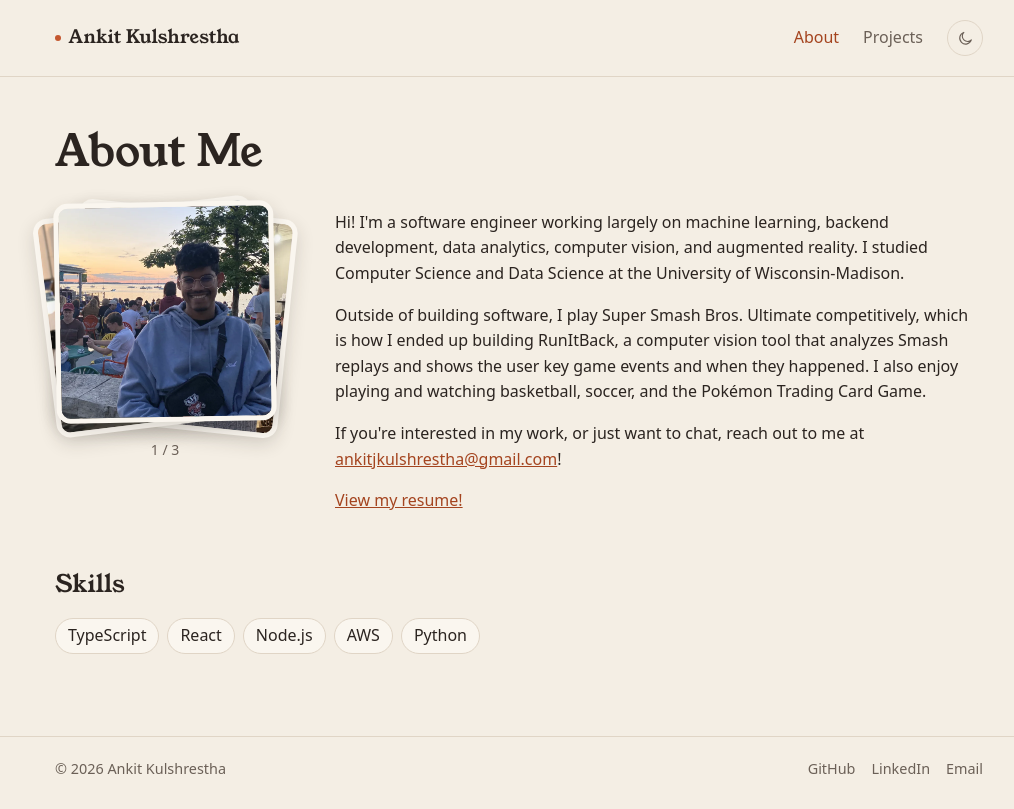
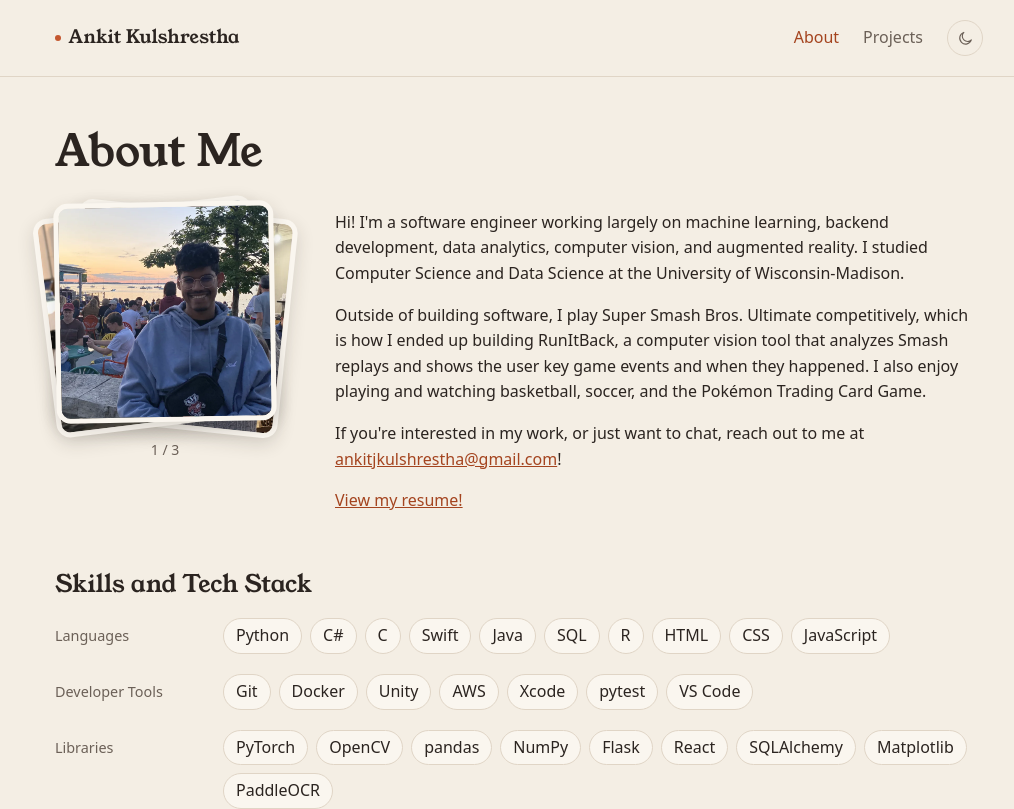
Before and after one commit to ankitjk/personal-website, a React (Vite) app in the folder web/: page /about in a window 1280 px wide. Shown: the top 809 px of the page, without its empty margins (121-1135 px from the left). Built offline with nearby package versions, Linux system fonts and the light colour scheme.

Commit message:
Show resume skills on the About page
Replaces the starter skills list with the resume's Technical Skills,
under a "Skills and Tech Stack" heading and grouped the same way:
Languages, Developer Tools, Libraries and Other.

Co-Authored-By: Claude Opus 5.5 <noreply@anthropic.com>

```diff
--- a/web/src/pages/About.tsx
+++ b/web/src/pages/About.tsx
@@ -2,8 +2,46 @@ import PhotoStack from '../components/PhotoStack.tsx'
 import { site } from '../data/site.ts'
 import styles from './Page.module.css'
 
-// TODO: replace with your own skills
-const skills = ['TypeScript', 'React', 'Node.js', 'AWS', 'Python']
+// Grouped the same way as the Technical Skills section of the resume
+const skillGroups = [
+  {
+    label: 'Languages',
+    skills: [
+      'Python',
+      'C#',
+      'C',
+      'Swift',
+      'Java',
+      'SQL',
+      'R',
+      'HTML',
+      'CSS',
+      'JavaScript',
+    ],
+  },
+  {
+    label: 'Developer Tools',
+    skills: ['Git', 'Docker', 'Unity', 'AWS', 'Xcode', 'pytest', 'VS Code'],
+  },
+  {
+    label: 'Libraries',
+    skills: [
+      'PyTorch',
+      'OpenCV',
+      'pandas',
+      'NumPy',
+      'Flask',
+      'React',
+      'SQLAlchemy',
+      'Matplotlib',
+      'PaddleOCR',
+    ],
+  },
+  {
+    label: 'Other',
+    skills: ['Generative AI/LLMs', 'Prompt Engineering'],
+  },
+]
 
 function About() {
   return (
@@ -39,12 +77,19 @@ function About() {
       </div>
 
       <section className={styles.section}>
-        <h2>Skills</h2>
-        <ul className={styles.skills}>
-          {skills.map((skill) => (
-            <li key={skill}>{skill}</li>
+        <h2>Skills and Tech Stack</h2>
+        <div className={styles.skillGroups}>
+          {skillGroups.map((group) => (
+            <div key={group.label} className={styles.skillGroup}>
+              <h3 className={styles.skillLabel}>{group.label}</h3>
+              <ul className={styles.skills}>
+                {group.skills.map((skill) => (
+                  <li key={skill}>{skill}</li>
+                ))}
+              </ul>
+            </div>
           ))}
-        </ul>
+        </div>
       </section>
     </>
   )
--- a/web/src/pages/Page.module.css
+++ b/web/src/pages/Page.module.css
@@ -37,8 +37,39 @@
   }
 }
 
+/* Skills: one row per group, with the group name beside its tags.
+   On phones the name sits above the tags instead. */
+.skillGroups {
+  display: grid;
+  gap: 1.25rem;
+}
+
+.skillGroup {
+  display: grid;
+  grid-template-columns: 9rem 1fr;
+  gap: 0.5rem 1.5rem;
+  align-items: baseline;
+}
+
+/* A small plain label rather than a serif heading, so it doesn't compete
+   with the section title */
+.skillLabel {
+  margin: 0;
+  font-family: var(--font-body);
+  font-size: 0.9rem;
+  font-weight: 500;
+  color: var(--text-muted);
+}
+
+@media (max-width: 640px) {
+  .skillGroup {
+    grid-template-columns: 1fr;
+  }
+}
+
 .skills {
   list-style: none;
+  margin: 0;
   padding: 0;
   display: flex;
   flex-wrap: wrap;
```
Also changed, not shown: 1 other file (tests, documents, lock files or other folders).
